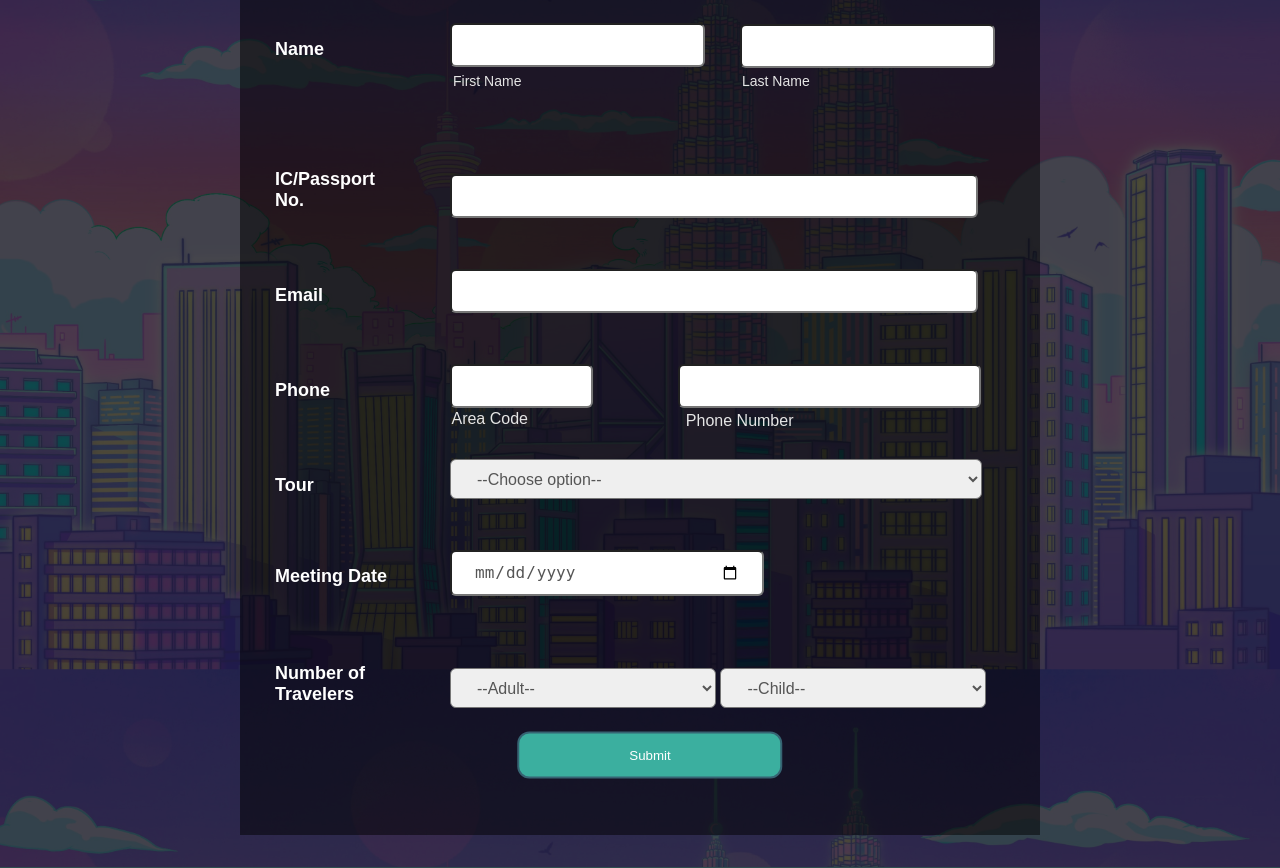
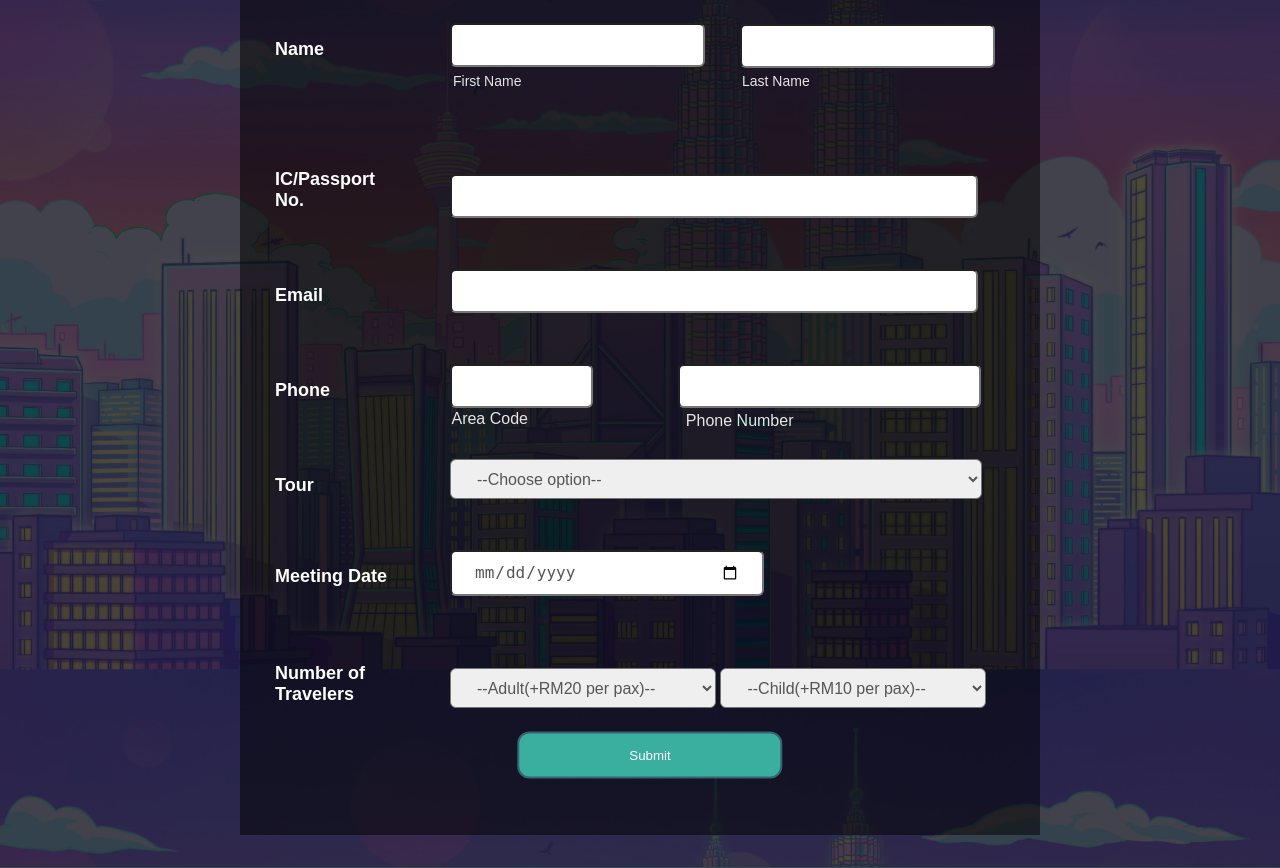
Before and after one commit to DigitalF1ow/WebDev_Assignment, a PHP site: page /Webdev_Assignment/planTrip.php in a window 1280 px wide. Shown: the part 184-1052 px from the top of the page. Run offline with PHP 8.4, Linux system fonts and the light colour scheme.

Commit message:
Update planTrip.php

```diff
--- a/planTrip.php
+++ b/planTrip.php
@@ -56,9 +56,9 @@
     <h2 class="name">Tour</h2>
     <select class="option" name="tour">
         <option disabled="disabled" selected="selected" value="">--Choose option--</option>
-        <option value = "tour1">Package A - Tour of the Cultural Ways</option>
-        <option value = "tour2">Package B - Tour of the Fun Fantasies</option>
-        <option value = "tour3">Package C - All in one Bombastica</option>
+        <option value = "tour1">Package A - Tour of the Cultural Ways (RM50) </option>
+        <option value = "tour2">Package B - Tour of the Fun Fantasies (RM60)</option>
+        <option value = "tour3">Package C - All in one Bombastica (RM70)</option>
     </select>
 
     <h2 class="name">Meeting Date</h2>
@@ -67,7 +67,7 @@
 
     <h2 class="name"> Number of Travelers</h2>
     <select class="optionTravelers" name="numAdult">
-                    <option disabled="disabled" selected="selected" value="">--Adult--</option>
+                    <option disabled="disabled" selected="selected" value="">--Adult(+RM20 per pax)--</option>
                     <option value = "0">0</option>
                     <option value = "1">1</option>
                     <option value = "2">2</option>
@@ -81,7 +81,7 @@
                     <option value = "10">10</option>
                 </select>
     <select class="optionTravelers" name="numChild">
-                    <option disabled="disabled" selected="selected" value="">--Child--</option>
+                    <option disabled="disabled" selected="selected" value="">--Child(+RM10 per pax)--</option>
                     <option value = "0">0</option>
                     <option value = "1">1</option>
                     <option value = "2">2</option>
```
